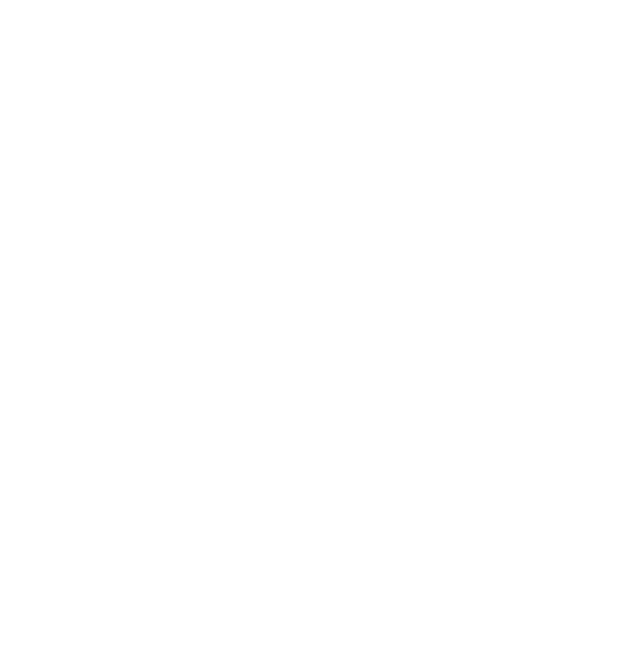
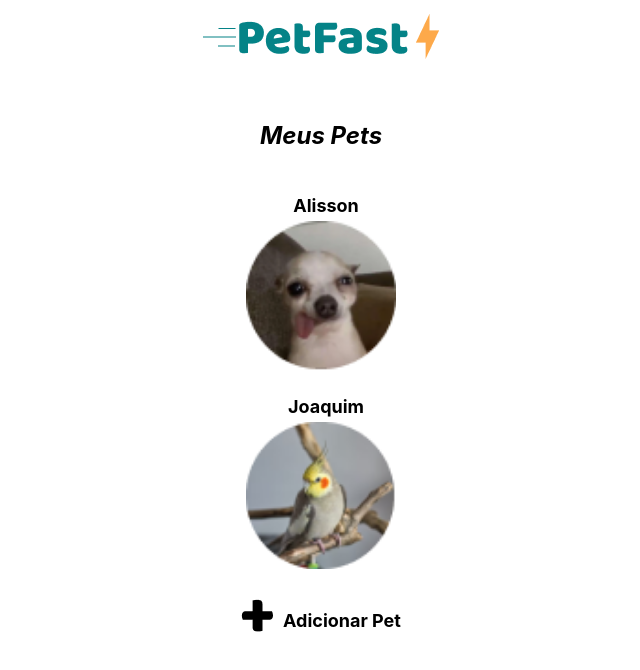
Before and after one commit to Gabrielasl18/PSW, a React (Create React App) app in the folder petfast/: page /selecionarPet in a window 1280 px wide. Before the commit this address had no page. Shown: the top 670 px of the page, without its empty margins (319-959 px from the left). Built offline with nearby package versions, Linux system fonts and the light colour scheme.

Commit message:
adicionado selecao de pet e removido endereco da parte do cadastro do usuario

```diff
--- a/petfast/src/App.js
+++ b/petfast/src/App.js
@@ -4,6 +4,7 @@
 import Carrinho from './components/Pages/Carrinho/index.js'
 import UserRegistration from './components/Pages/UserRegistration/UserRegistration.js'
 import PetRegistration from './components/Pages/PetRegistration/index.js'
+import PetSelection from './components/Pages/PetSelection/index.js'
 import EstablishmentRegistration from './components/Pages/OptionRegistration/index.js'
 import OptionRegistration from './components/Pages/OptionRegistration/index.js';
 
@@ -14,8 +15,9 @@
         <Route path="/" element={<Login/>}/>
         <Route path="/home" element={<Home/>}/>
         <Route path="/carrinho" element={<Carrinho/>}/>
-        <Route path="/registrarUser" element={<UserRegistration/>}/>
+        <Route path="/registrarUsuario" element={<UserRegistration/>}/>
         <Route path="/registrarPet" element={<PetRegistration/>}/>
+        <Route path="/selecionarPet" element={<PetSelection/>}/>
         <Route path="/registrarEstabelecimento" element={<OptionRegistration/>}/>
       </Routes>
     </Router>
--- /dev/null
+++ b/petfast/src/components/Pages/PetSelection/index.js
@@ -0,0 +1,36 @@
+import React from 'react'
+import './style.css';
+import blueIcon from '../../../assets/blueIcon.png';
+import chacorro from '../../../assets/dog.png'
+import calopsita from '../../../assets/bird.png'
+import plusButton from '../../../assets/+.png'
+
+const PetSelection = () => {
+  return (
+    <div className="App">
+      <div id='Logo'>
+        <img src={blueIcon} alt="logo"/>
+      </div>
+        <div className='PetSelection'>
+          <div className="camp">
+          <h2 className='Title'>Meus Pets</h2>
+          <div id='petOption'>
+            <label id='image-description'>Alisson </label>
+            <img src={chacorro} alt="chacorro" className='petImage'/>
+          </div>
+          <div id='petOption'>
+            <label id='image-description'>Joaquim </label>
+            <img src={calopsita} alt="chacorro" className='petImage'/>
+          </div>
+          <div id='petOption'>
+            <img src={plusButton} alt="plusButton" className='plusButton'/>
+            <label id='image-description'>Adicionar Pet </label>
+          </div>
+          </div>
+        </div>
+    </div>
+  );
+}
+
+
+export default PetSelection;
--- /dev/null
+++ b/petfast/src/components/Pages/PetSelection/style.css
@@ -0,0 +1,43 @@
+html {
+    background-color: white !important;
+    text-align: center;
+    color: #ffff;
+}
+
+.PetSelection {
+    position: absolute;
+    width: 100%;
+    text-align: center;
+    height: 550px;
+}
+
+.camp {
+    display: flex;
+    flex-direction: column;
+    align-items: center;
+    margin-top: 3%;
+}
+
+.Title {
+    display: flex;
+    flex-direction: column !important;
+    font-style: oblique;
+    color: black;
+}
+
+.petImage{
+    display: flex;
+    width: 150px;
+}
+#image-description{
+    color: black;
+    margin-left: 10px;
+    position: relative;
+    bottom: 5px;
+    font-size: large;
+    font-weight: bold;
+}
+
+#petOption{
+    padding-top: 30px;
+}
--- a/petfast/src/components/Pages/UserRegistration/UserRegistration.js
+++ b/petfast/src/components/Pages/UserRegistration/UserRegistration.js
@@ -31,14 +31,6 @@
             <input id='hehe' type="password" placeholder="Digite a Senha"/>
             </div>
             <div id='heh'>
-            <label id='input-description' >CEP: </label>
-            <input id='cpf' type="number" placeholder="Digite o CEP"/>
-            </div>
-            <div id='heh'>
-            <label id='input-description'>Endereço: </label>
-            <input id='hehe' type="text" placeholder="Digite o endereço"/>
-            </div>
-            <div id='heh'>
             <label id='input-description'>Foto: </label>
             <input id='hehe' type="file" />
             </div>
```
Also changed, not shown: petfast/src/assets/+.png (added).
